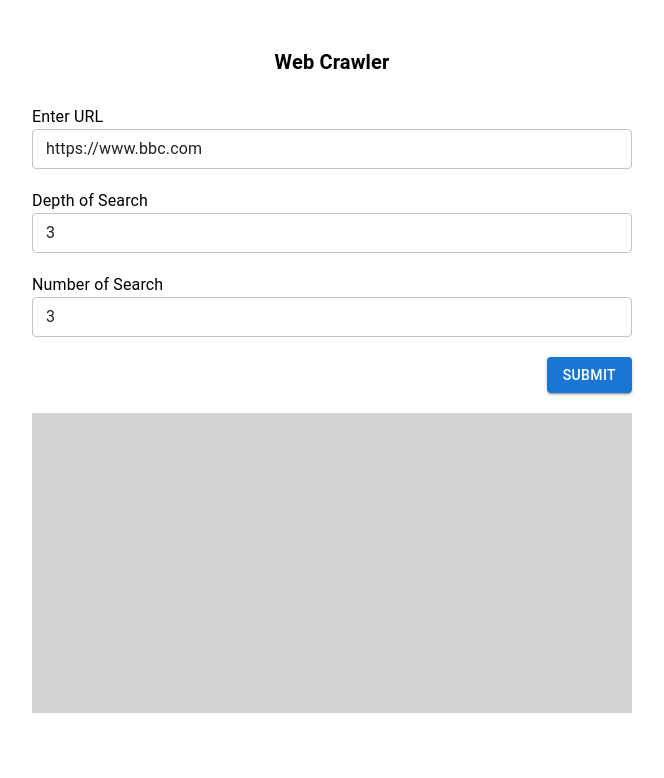
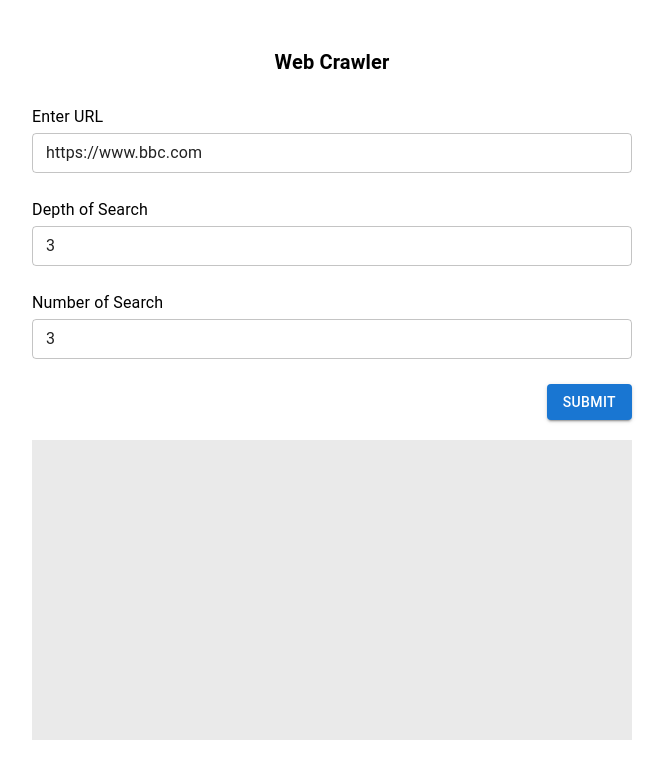
Before and after one commit to Tiinzzy/react-projects, a React (Create React App) app in the folder web-crawler-new/: page / in a window 1280 px wide. Shown: the top 778 px of the page, without its empty margins (308-972 px from the left). Built offline with nearby package versions, Linux system fonts and the light colour scheme.

Commit message:
changed some styling

```diff
--- a/web-crawler-new/src/components/frontend/EnterDetails.js
+++ b/web-crawler-new/src/components/frontend/EnterDetails.js
@@ -84,20 +84,20 @@ class EnterDetails extends React.Component {
     render() {
         return (
             <Box style={{ display: 'flex', flexDirection: 'column', alignItems: 'left', justifyContent: 'left', width: 600, marginTop: 30 }}>
-                <Typography>Enter URL</Typography>
-                <TextField size="small" variant="outlined" value={this.state.url} style={{ marginBottom: 20 }} onChange={(e) => this.setUrl(e)} />
+                <Typography mb={0.5} variant="body1">Enter URL</Typography>
+                <TextField size="small" variant="outlined" value={this.state.url} style={{ marginBottom: 25 }} onChange={(e) => this.setUrl(e)} />
 
-                <Typography>Depth of Search</Typography>
-                <TextField size="small" variant="outlined" value={this.state.depth} style={{ marginBottom: 20 }} onChange={(e) => this.setDepth(e)} />
+                <Typography mb={0.5} variant="body1">Depth of Search</Typography>
+                <TextField size="small" variant="outlined" value={this.state.depth} style={{ marginBottom: 25 }} onChange={(e) => this.setDepth(e)} />
 
-                <Typography>Number of Search</Typography>
-                <TextField size="small" variant="outlined" value={this.state.searchNum} style={{ marginBottom: 20 }} onChange={(e) => this.setSearch(e)} />
+                <Typography mb={0.5} variant="body1">Number of Search</Typography>
+                <TextField size="small" variant="outlined" value={this.state.searchNum} style={{ marginBottom: 25 }} onChange={(e) => this.setSearch(e)} />
 
                 <Box style={{ display: 'flex', justifyContent: 'right' }}>
                     <Button variant="contained" onClick={() => this.sendDataToBackend()}>Submit</Button>
                 </Box>
 
-                <Box id="logs_container" style={{ background: 'lightgray', width: 600, marginTop: 20, height: 300, overflowY: 'scroll' }}>
+                <Box id="logs_container" style={{ background: '#eaeaea', width: 600, marginTop: 20, height: 300, overflowY: 'scroll' }}>
                     {this.state.logs.map((l, i) => (
                         <div style={{ marginBottom: 5 }} key={i}>{i + 1}: {l.url.substring(0, 100)}</div>
                     ))}
```
